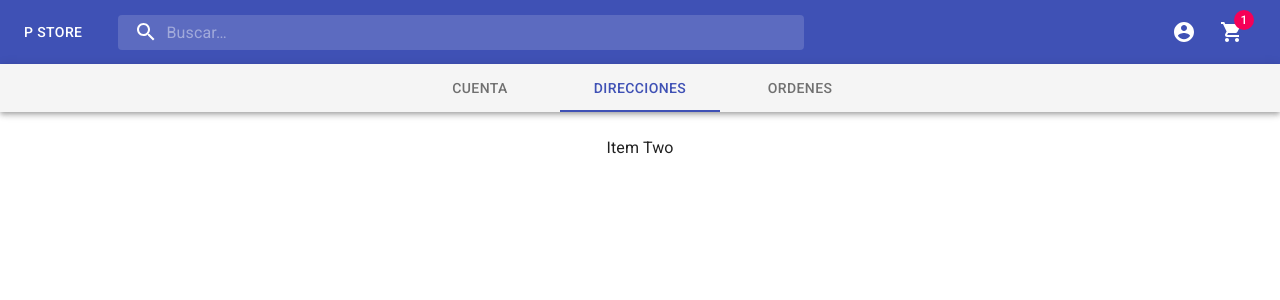
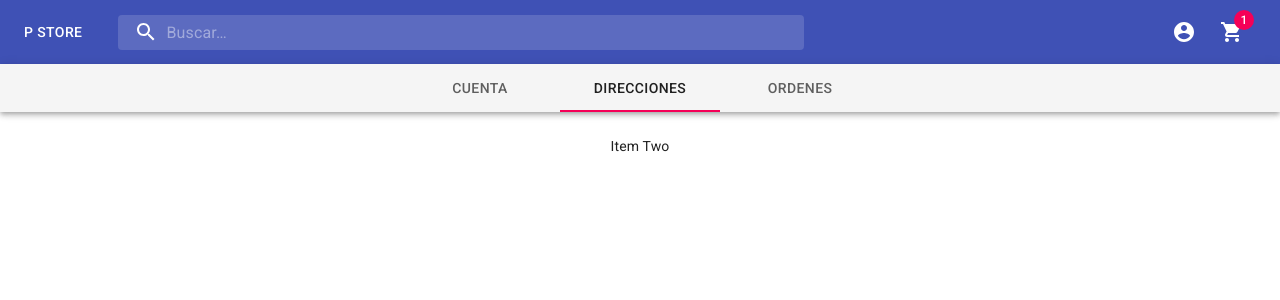
Before and after one commit to juanmgsierra/template-shop, a Next.js app: page /account in a window 1280 px wide. Both pictures are taken after a click on the tab "DIRECCIONES". Shown: the top 300 px of the page. Built offline with nearby package versions, Linux system fonts and the light colour scheme; no server answers.

Commit message:
account fix bugs

```diff
--- a/components/TabPanel.js
+++ /dev/null
@@ -1,14 +0,0 @@
-import Typography from '@material-ui/core/Typography';
-import PropTypes from 'prop-types';
-
-export default function TabPanel(props) {
-    return (
-        <Typography component="div" style={{ padding: 8 * 3 }}>
-            {props.children}
-        </Typography>
-    );
-}
-
-TabPanel.propTypes = {
-    children: PropTypes.node.isRequired,
-};
--- a/package.json
+++ b/package.json
@@ -11,6 +11,7 @@
     "@material-ui/core": "4.11.2",
     "@material-ui/icons": "^4.11.2",
     "@material-ui/lab": "^4.0.0-alpha.57",
+    "axios": "^0.21.1",
     "firebase": "^8.2.4",
     "next": "latest",
     "react": "^16.13.1",
--- a/pages/account.js
+++ b/pages/account.js
@@ -1,14 +1,17 @@
+import { useState } from 'react';
 import Header from "../layout/header";
 import { makeStyles } from '@material-ui/core/styles';
-import Tabs from '@material-ui/core/Tabs';
 import Tab from '@material-ui/core/Tab';
-import TabPanel from '../components/TabPanel'
-import { useState } from 'react';
+import TabContext from '@material-ui/lab/TabContext';
+import TabList from '@material-ui/lab/TabList';
+import TabPanel from '@material-ui/lab/TabPanel'
 import AppBar from '@material-ui/core/AppBar';
 import TextField from '@material-ui/core/TextField';
 import Button from '@material-ui/core/Button';
 import Grid from '@material-ui/core/Grid';
-import { useSelector } from 'react-redux';
+import { useSelector, useDispatch } from 'react-redux';
+import { SESSION_REQUEST } from '../src/constants/actions-types'
+
 
 const useStyles = makeStyles((theme) => ({
     root: {
@@ -32,15 +35,11 @@ const useStyles = makeStyles((theme) => ({
     },
 }));
 
-const initialState = {
-    email: "",
-    password: ""
-}
-
 export default function Account() {
     const classes = useStyles();
     const { user } = useSelector(state => state.session);
-    const [value, setValue] = useState(0);
+    const dispatch = useDispatch();
+    const [value, setValue] = useState("1");
     const [usuario, setUsuario] = useState(user)
 
 
@@ -56,26 +55,28 @@ export default function Account() {
         }));
     };
 
+    const updateProfile = async (e) => {
+        e.preventDefault();
+        const { celular, nombre } = usuario;
+        if (!celular || !nombre) {
+            return alert("Complete los campos");
+        }
+        dispatch({ type: SESSION_REQUEST, usuario })
+    }
+
     return (
         <>
             <Header />
             <div className={classes.root}>
-                <AppBar position="static" color="default">
-                    <Tabs
-                        value={value}
-                        onChange={handleChange}
-                        indicatorColor="primary"
-                        textColor="primary"
-                        scrollButtons="auto"
-                        centered
-                        //variant="fullWidth"
-                    >
-                        <Tab label="Cuenta" />
-                        <Tab label="Direcciones" />
-                        <Tab label="Ordenes" />
-                    </Tabs>
+                <TabContext value={value}>
+                    <AppBar position="static" color="default" >
+                        <TabList onChange={handleChange} aria-label="simple tabs example" centered>
+                            <Tab label="Cuenta" value="1" />
+                            <Tab label="Direcciones" value="2" />
+                            <Tab label="Ordenes" value="3" />
+                        </TabList>
                     </AppBar>
-                {value === 0 && <TabPanel>
+                    <TabPanel value="1">
                         <form className={classes.form} noValidate>
                             <Grid container spacing={1}>
                                 <TextField
@@ -84,10 +85,10 @@ export default function Account() {
                                     required
                                     fullWidth
                                     label="Nombre completo"
-                                name="email"
-                                value={usuario.nombre}
+                                    name="nombre"
+                                    value={usuario.nombre || ''}
                                     onChange={onChange}
-                                autoComplete="email"
+                                    autoComplete="nombre"
                                     autoFocus
                                 />
                                 <Grid item xs={12} sm={6}>
@@ -110,11 +111,9 @@ export default function Account() {
                                         margin="normal"
                                         required
                                         fullWidth
-                                name="password"
+                                        name="celular"
                                         label="Celular"
-                                type="password"
-                                value={usuario.celular}
-                                autoComplete="current-password"
+                                        value={usuario.celular || ''}
                                         onChange={onChange}
                                     />
                                 </Grid>
@@ -123,17 +122,21 @@ export default function Account() {
                                     fullWidth
                                     variant="contained"
                                     color="primary"
-                                //onClick={login}
+                                    onClick={updateProfile}
                                     className={classes.submit}
                                 >
                                     Guardar
                                 </Button>
                             </Grid>
                         </form>
-                </TabPanel>}
-                {value === 1 && <TabPanel>Item Two</TabPanel>}
-                {value === 2 && <TabPanel>Item Three</TabPanel>}
-
+                    </TabPanel>
+                    <TabPanel value="2">
+                        Item Two
+                    </TabPanel>
+                    <TabPanel value="3">
+                        Item Three
+                    </TabPanel>
+                </TabContext>
             </div>
         </>
     );
--- a/src/constants/actions-types.js
+++ b/src/constants/actions-types.js
@@ -6,3 +6,6 @@ export const LOGIN_SUCCESS = 'LOGIN_SUCCESS';
 export const LOGIN_ERROR = 'LOGIN_ERROR';
 export const REGISTER_REQUEST = 'REGISTER_REQUEST';
 export const REGISTER_ERROR = 'REGISTER_ERROR';
+export const SESSION_REQUEST = 'SESSION_REQUEST';
+export const SESSION_SUCCESS = 'SESSION_SUCCESS';
+export const SESSION_ERROR = 'SESSION_ERROR';
--- a/src/reducers/session.js
+++ b/src/reducers/session.js
@@ -4,14 +4,17 @@ import {
     LOGIN_REQUEST_FACEBOOK,
     LOGOUT,
     LOGIN_SUCCESS,
-    LOGIN_ERROR
+    LOGIN_ERROR,
+    SESSION_REQUEST,
+    SESSION_SUCCESS,
+    SESSION_ERROR
 } from '../constants/actions-types';
 
 const initialState = {
     user: {
         displayName: "",
         email: "",
-        photoURL: "",
+        celular: "",
         id: ""
     },
     error: null,
@@ -24,12 +27,15 @@ const sessionReducer = (state = initialState, action) => {
         case LOGIN_REQUEST:
         case LOGIN_REQUEST_FACEBOOK:
         case LOGIN_REQUEST_GOOGLE:
+        case SESSION_REQUEST:
             return { ...state, fetching: true };
         case LOGIN_SUCCESS:
+        case SESSION_SUCCESS:
             return { ...state, user: { ...action.data }, fetching: false };
         case LOGOUT:
             return { ...state, user: initialState.user, fetching: false };
         case LOGIN_ERROR:
+        case SESSION_ERROR:
             return { ...state, error: action.error, fetching: false };
         default:
             return state;
--- a/src/sagas/session.js
+++ b/src/sagas/session.js
@@ -1,5 +1,6 @@
 import { takeEvery, put, call } from 'redux-saga/effects';
 import { loginWithProvider, loginWithEmail, registerWithEmail, logOut } from "../../server/firebase"
+import { editarPerfil } from '../../server/api'
 import {
     LOGIN_REQUEST_GOOGLE,
     LOGIN_REQUEST_FACEBOOK,
@@ -7,7 +8,10 @@ import {
     LOGIN_SUCCESS,
     LOGIN_ERROR,
     LOGIN_REQUEST,
-    REGISTER_REQUEST
+    REGISTER_REQUEST,
+    SESSION_REQUEST,
+    SESSION_SUCCESS,
+    SESSION_ERROR
 } from '../constants/actions-types';
 
 
@@ -48,10 +52,20 @@ function* register(action){
     }
 }
 
+function* updateSesion(action){
+    try {
+        const data = yield call(editarPerfil, action.usuario)
+        yield put({type:SESSION_SUCCESS, data})
+    } catch (error) {
+        yield put({type:SESSION_ERROR, error})
+    }
+}
+
 export function* rootSession() {
     yield takeEvery(LOGIN_REQUEST, login);
     yield takeEvery(LOGIN_REQUEST_GOOGLE, loginBtn);
     yield takeEvery(LOGIN_REQUEST_FACEBOOK, loginBtn);
     yield takeEvery(REGISTER_REQUEST,register)
     yield takeEvery(LOGOUT, logOutSession);
+    yield takeEvery(SESSION_REQUEST,updateSesion)
 }
```
Also changed, not shown: 2 other files (tests, documents, lock files or other folders). Lines whose indentation alone changed are shown as unchanged.
